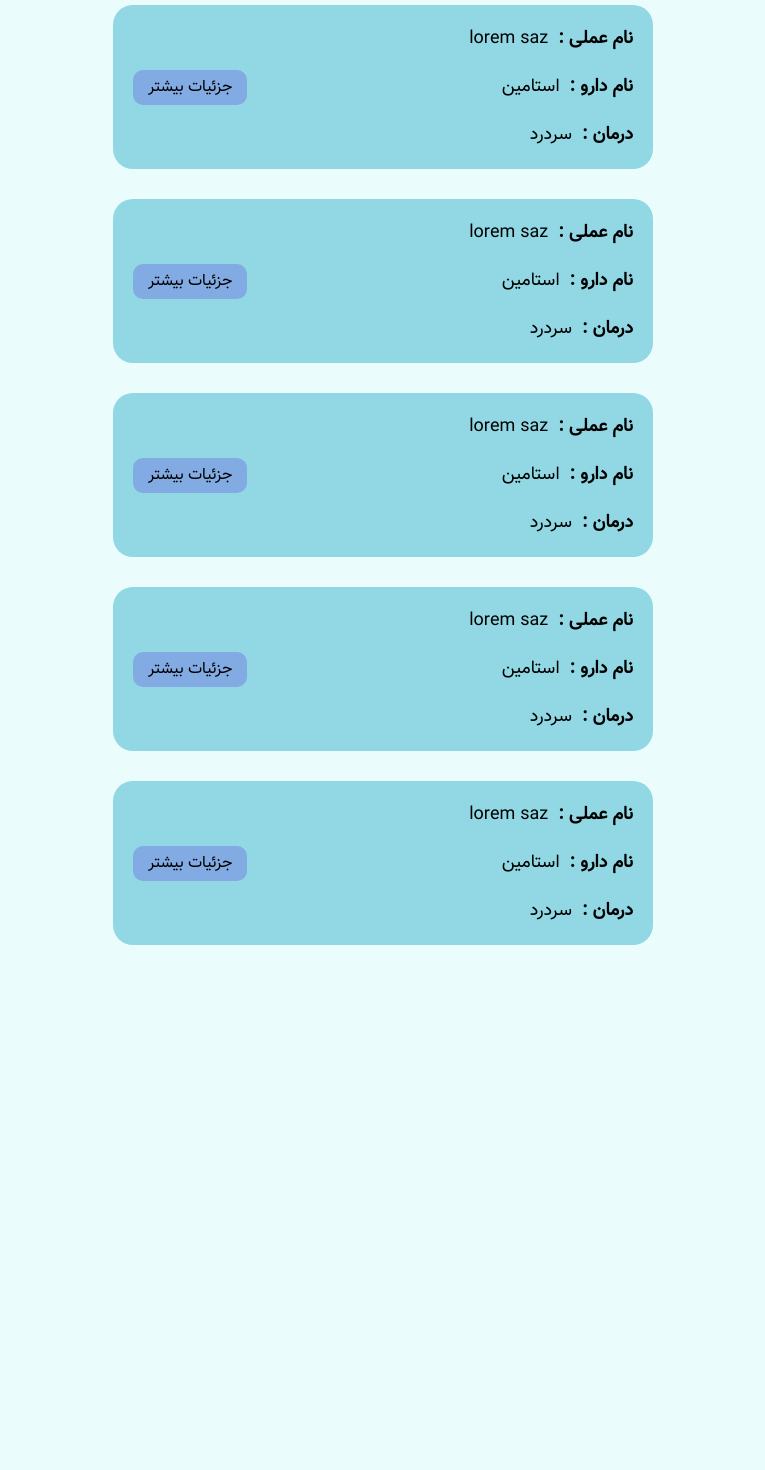
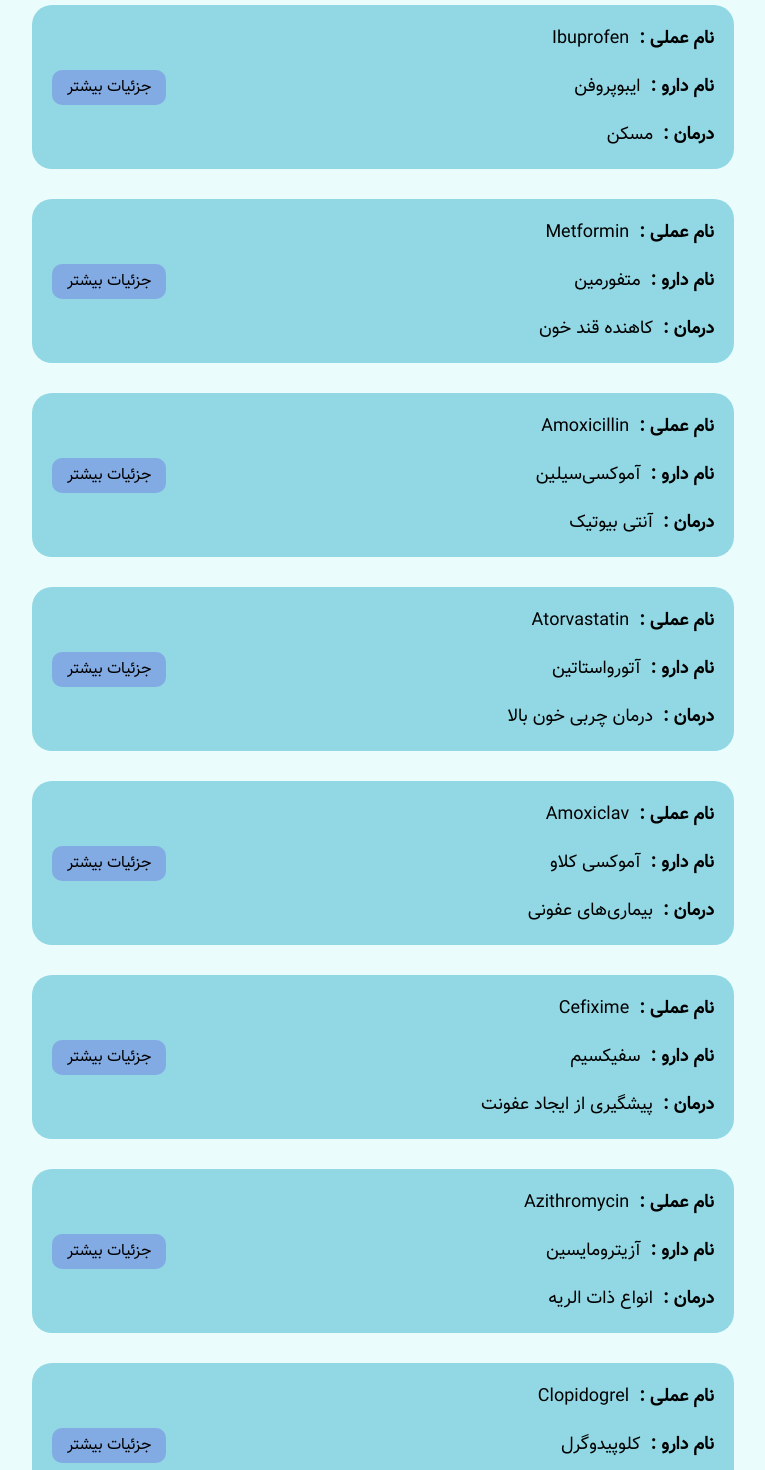
Before and after one commit to Alivolley/drug-list, a React (Create React App) app: page / in a window 1280 px wide. Shown: the part 300-1770 px from the top of the page, without its empty margins (257-1022 px from the left). Before the commit the page ends 1275 px from the top, so only its background shows below. Built offline with nearby package versions, Linux system fonts and the light colour scheme; data requests are answered from the project's data file.

Commit message:
home apis finished

```diff
--- a/db.json
+++ b/db.json
@@ -2,71 +2,71 @@
    "drugs": [
       {
          "id": 1,
-         "en-name": "Acetaminophen",
-         "fa-name": "استامینوفن",
+         "en_name": "Acetaminophen",
+         "fa_name": "استامینوفن",
          "cure": "سردرد",
          "describtion": "استامینوفن به‌خوبی قابل تحمل بوده و مانند آسپرین عوارض جانبی بسیاری ندارد و از آن‌جاکه برای خرید و مصرف استامینوفن نیاز به نسخه پزشک است. این دارو معمولاً برای درمان تب، سردرد و دردهای خفیف استفاده می‌شود. در صورتی که پاراستامول به همراه ضدالتهاب‌های غیراستروئیدی استفاده شود"
       },
       {
          "id": 2,
-         "en-name": "Ibuprofen",
-         "fa-name": "ایبوپروفن",
+         "en_name": "Ibuprofen",
+         "fa_name": "ایبوپروفن",
          "cure": "مسکن",
          "describtion": "یک داروی ضدالتهاب غیراستروئیدی است که برای تسکین علائم روماتیسم مفصلی، میگرن، دیسمنوره (قاعدگی دردناک)، حملات نقرس و آسیب‌های حین ورزش و نیز به‌عنوان تب‌بر و ضد درد به ویژه در دردهای ناشی از التهاب استفاده می‌شود"
       },
       {
          "id": 3,
-         "en-name": "Metformin",
-         "fa-name": "متفورمین",
+         "en_name": "Metformin",
+         "fa_name": "متفورمین",
          "cure": "کاهنده قند خون",
          "describtion": "به عنوان کاهنده قند خون در درمان دیابت نوع دو (دیابت غیروابسته به انسولین) به کارمی‌رود. متفورمین در اختلال متابولیسم کربوهیدرات و درمان سندرم تخمدان پلی کیستیک نیز تجویز می‌شود."
       },
       {
          "id": 4,
-         "en-name": "Amoxicillin",
-         "fa-name": "آموکسی‌سیلین",
+         "en_name": "Amoxicillin",
+         "fa_name": "آموکسی‌سیلین",
          "cure": "آنتی بیوتیک‌",
          "describtion": "از این دارو در درمان بسیاری از عفونت‌ها مانند عفونت گوش میانی، سینوزیت، گلودرد استرپتوکوکی، پنومونی، عفونت‌های پوستی، عفونت‌های مجرای ادراری، بیماری لایم و عفونت‌های کلامیدیایی استفاده می‌شود."
       },
       {
          "id": 5,
-         "en-name": "Atorvastatin",
-         "fa-name": "آتورواستاتین",
+         "en_name": "Atorvastatin",
+         "fa_name": "آتورواستاتین",
          "cure": "درمان چربی خون بالا",
-         "describtion": "در ردیف داروهای قلبی-عروقی قرار می‌گیرد و به عنوان داروی کمکی همراه با رژیم غذایی در درمان چربی خون بالا مصرف می‌شود."
+         "describtion": "در ردیف داروهای قلبی_عروقی قرار می‌گیرد و به عنوان داروی کمکی همراه با رژیم غذایی در درمان چربی خون بالا مصرف می‌شود."
       },
       {
          "id": 6,
-         "en-name": "Amoxiclav",
-         "fa-name": "آموکسی کلاو",
+         "en_name": "Amoxiclav",
+         "fa_name": "آموکسی کلاو",
          "cure": "بیماری‌های عفونی",
          "describtion": "در درمان بیماری‌های عفونی به خصوص عفونت‌های مقاوم به آموکسی سیلین مانند سینوزیت، عفونت گوش میانی، عفونت مجاری‌ تنفسی‌ و برونشیت‌مزمن کاربرد دارد."
       },
       {
          "id": 7,
-         "en-name": "Cefixime",
-         "fa-name": "سفیکسیم",
+         "en_name": "Cefixime",
+         "fa_name": "سفیکسیم",
          "cure": "پیشگیری از ایجاد عفونت",
          "describtion": "در درمان طیف وسیعی از بیماری‌های عفونی باکتریایی مثل عفونت‌های تنفسی، عفونت‌های پوست و بافت نرم و عفونت‌های استخوان یا مفاصل و عفونت‌های ادراری مؤثر هستند. سفیکسیم همچنین ممکن است برای پیشگیری از ایجاد عفونت در افرادی که تحت عمل جراحی قرار گرفته‌اند یا در افرادی که به هر علتی مستعد عفونت هستند، استفاده شود."
       },
       {
          "id": 8,
-         "en-name": "Azithromycin",
-         "fa-name": "آزیترومایسین",
+         "en_name": "Azithromycin",
+         "fa_name": "آزیترومایسین",
          "cure": "انواع ذات الریه",
          "describtion": "نوعی آنتی‌بیوتیک از گروه ماکرولیدها است که برای گلودرد استرپتوکوکی، برونشیت، برخی انواع ذات الریه و عفونت‌های کلامیدیایی تجویز می‌شود."
       },
       {
          "id": 9,
-         "en-name": "Clopidogrel",
-         "fa-name": "کلوپیدوگرل",
+         "en_name": "Clopidogrel",
+         "fa_name": "کلوپیدوگرل",
          "cure": "مهارکننده تجمع پلاکتی",
-         "describtion": "در ردیف داروهای بیماران قلبی - عروقی قرار می‌گیرد و مهارکننده تجمع پلاکتی است. این دارو در بیماران مبتلا به آترواسکلروزیس با ریسک آنفارکتوس میوکارد، سکته و بیماری‌های عروق محیطی تجویز می‌شود."
+         "describtion": "در ردیف داروهای بیماران قلبی _ عروقی قرار می‌گیرد و مهارکننده تجمع پلاکتی است. این دارو در بیماران مبتلا به آترواسکلروزیس با ریسک آنفارکتوس میوکارد، سکته و بیماری‌های عروق محیطی تجویز می‌شود."
       },
       {
          "id": 10,
-         "en-name": "Orlistat",
-         "fa-name": "اورلیستات",
+         "en_name": "Orlistat",
+         "fa_name": "اورلیستات",
          "cure": "برای کاهش وزن",
          "describtion": "با نام تجاری زنیکال تنها داروی تایید شده برای کاهش وزن است و به صورت برگشت پذیر آنزیم روده‌ای لیپاز را مهار می‌کند و مانع جذب کامل چربی‌ها می‌شود."
       }
--- a/src/components/DrugItem/DrugItem.css
+++ b/src/components/DrugItem/DrugItem.css
@@ -1,5 +1,5 @@
 .drugItem {
-   width: 50%;
+   width: 65%;
    margin: 3rem auto;
    background-color: #91d8e4;
    padding: 2rem;
--- a/src/components/DrugItem/DrugItem.jsx
+++ b/src/components/DrugItem/DrugItem.jsx
@@ -2,25 +2,25 @@ import React from "react";
 import { Link } from "react-router-dom";
 import "./DrugItem.css";
 
-const DrugItem = () => {
+const DrugItem = ({ faName, enName, cure, drugId }) => {
    return (
       <div className="drugItem">
          <div className="drugItem-right">
             <div className="drugItem-filed">
                <label className="drugItem-filed__label">نام عملی :</label>
-               <p className="drugItem-filed__answer">lorem saz</p>
+               <p className="drugItem-filed__answer">{enName}</p>
             </div>
             <div className="drugItem-filed">
                <label className="drugItem-filed__label">نام دارو :</label>
-               <p className="drugItem-filed__answer">استامین</p>
+               <p className="drugItem-filed__answer">{faName}</p>
             </div>
             <div className="drugItem-filed">
                <label className="drugItem-filed__label">درمان :</label>
-               <p className="drugItem-filed__answer">سردرد</p>
+               <p className="drugItem-filed__answer">{cure}</p>
             </div>
          </div>
          <div className="drugItem-left">
-            <Link to="/drug/1" className="drugItem-btn">
+            <Link to={`/drug/${drugId}`} className="drugItem-btn">
                جزئیات بیشتر
             </Link>
          </div>
--- a/src/index.css
+++ b/src/index.css
@@ -19,3 +19,10 @@ body {
    box-sizing: border-box;
    font-family: "vazir";
 }
+
+.loading {
+   font-size: 2rem;
+   text-align: center;
+   margin-top: 3rem;
+   direction: ltr;
+}
--- a/src/pages/Home/Home.jsx
+++ b/src/pages/Home/Home.jsx
@@ -1,16 +1,26 @@
-import React from "react";
+import React, { useEffect, useState } from "react";
 import DrugItem from "../../components/DrugItem/DrugItem";
 import "./Home.css";
 
 const Home = () => {
+   const [drugsList, setDrugsList] = useState();
+
+   useEffect(() => {
+      fetch("http://localhost:4000/drugs")
+         .then((res) => res.json())
+         .then((data) => setDrugsList(data))
+         .catch((err) => console.log(err));
+   }, []);
+
+   console.log(drugsList);
+
    return (
       <div className="home">
-         <DrugItem />
-         <DrugItem />
-         <DrugItem />
-         <DrugItem />
-         <DrugItem />
-         <DrugItem />
+         {drugsList ? (
+            drugsList.map((drug) => <DrugItem key={drug.id} faName={drug.fa_name} enName={drug.en_name} cure={drug.cure} drugId={drug.id} />)
+         ) : (
+            <p className="loading">Loading ...</p>
+         )}
       </div>
    );
 };
```
